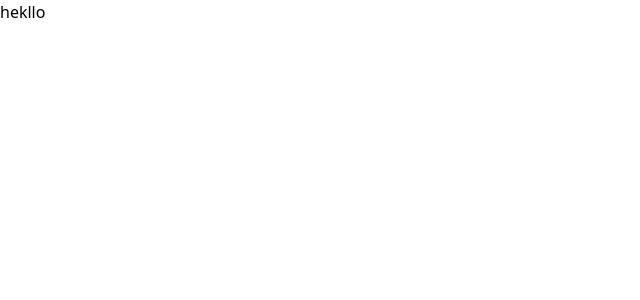
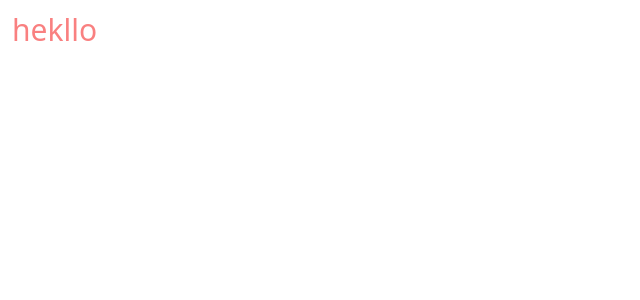
Before and after one commit to tushar7d/tushardebnath-next, a Next.js app: page / in a window 1280 px wide. Shown: the top 300 px of the page, without its empty margins (0-640 px from the left). Built offline with nearby package versions, Linux system fonts and the light colour scheme.

Commit message:
base setup

```diff
--- a/package.json
+++ b/package.json
@@ -11,7 +11,7 @@
     "@headlessui/react": "^1.7.9",
     "@heroicons/react": "^2.0.14",
     "@mdx-js/loader": "^2.2.1",
-    "@next/font": "^13.1.6",
+
     "@next/mdx": "^13.1.6",
     "@popperjs/core": "^2.11.6",
     "@react-spring/web": "^9.6.1",
--- a/pages/index.js
+++ b/pages/index.js
@@ -1,2 +1,3 @@
 export default function Page() {
-    return (<div>hekllo</div>)}
+  return <div className="text-red-400 text-3xl p-3">hekllo</div>;
+}
--- a/tailwind.config.js
+++ b/tailwind.config.js
@@ -3,7 +3,7 @@
 const { fontFamily } = require("tailwindcss/defaultTheme");
 module.exports = {
   content: [
-    "./app/**/*.{js,ts,jsx,tsx,mdx}",
+    "./pages/**/*.{js,ts,jsx,tsx,mdx}",
     "./components/**/*.{js,ts,jsx,tsx}",
     "./node_modules/flowbite-react/**/*.js",
 
```
